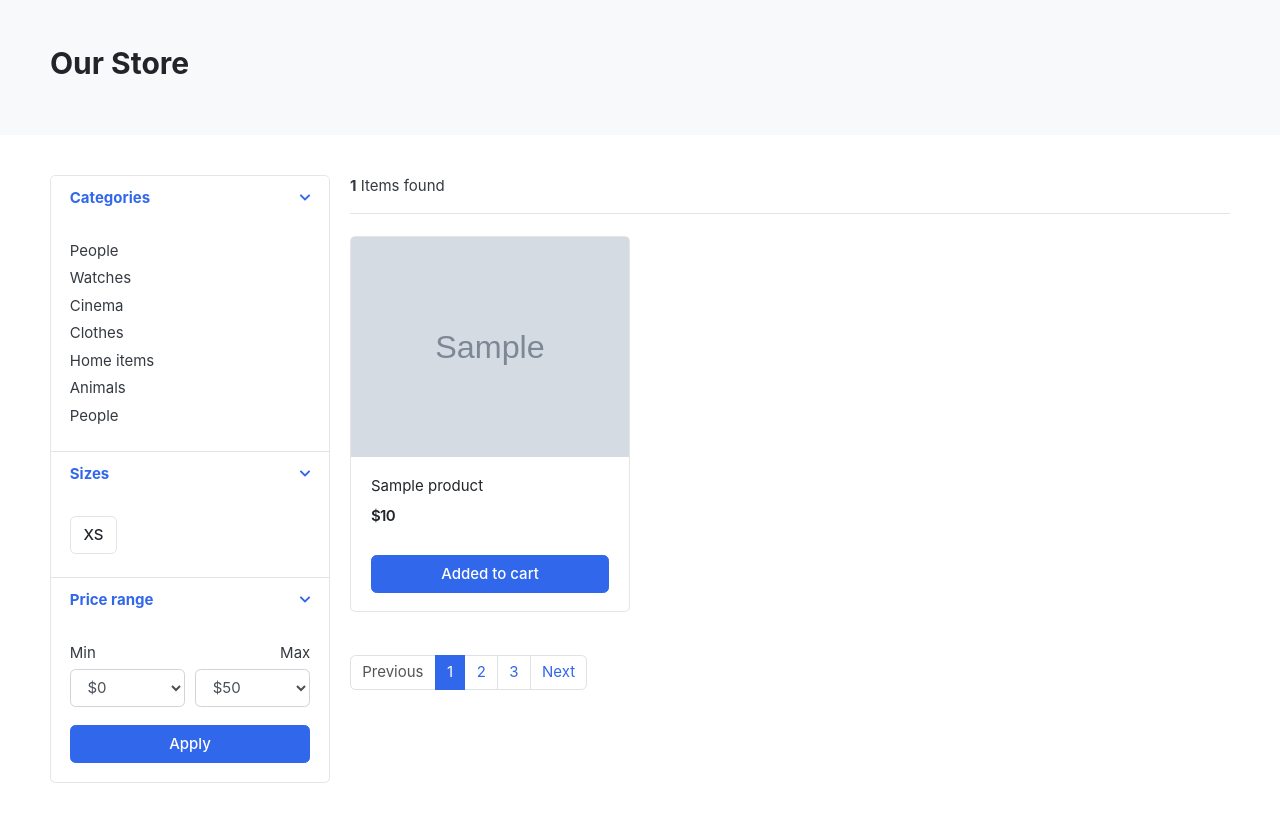
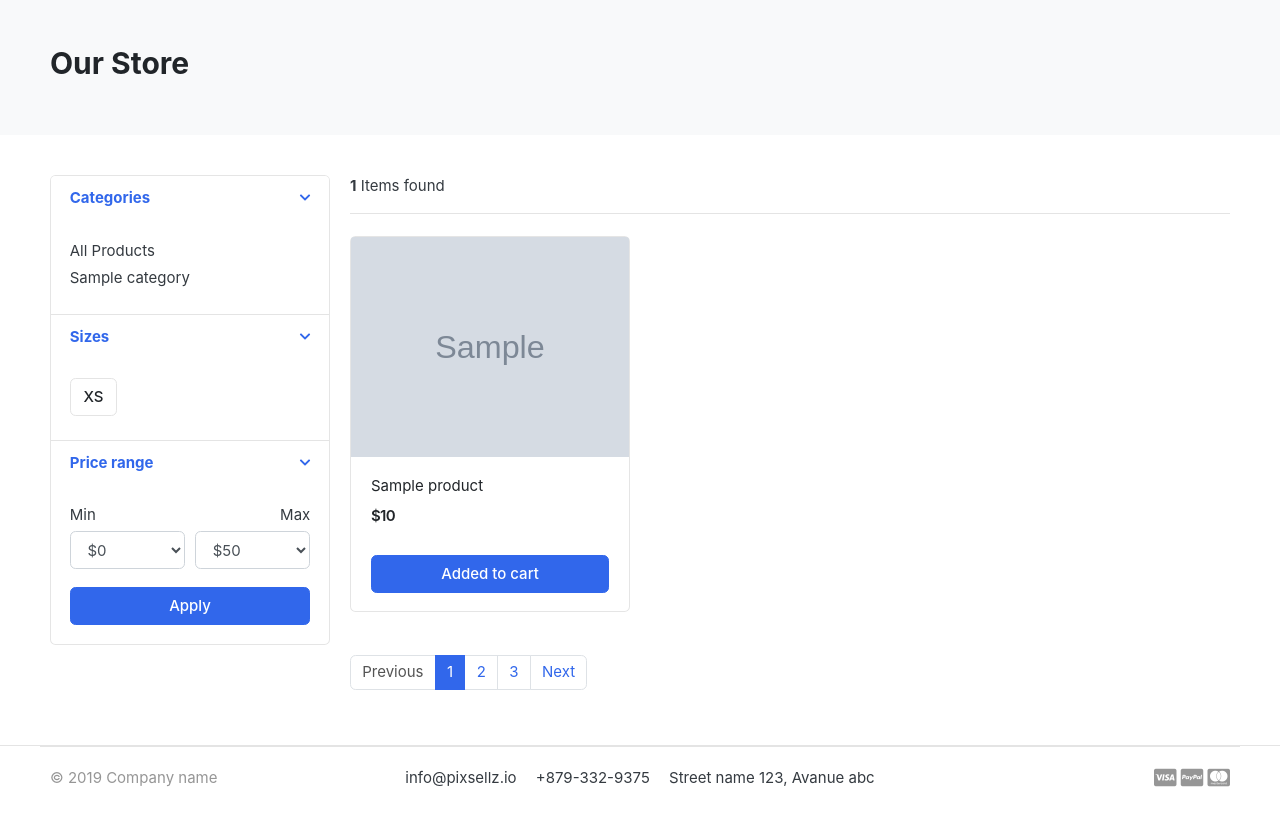
Before and after one commit to marouane-youssfi10/ecommerce, a Django app: template templates/store/store.html in a window 1280 px wide. Shown: the part 124-947 px from the top of the page. After the commit the page ends 911 px from the top, so only its background shows below. Run offline with Django 3.2, Linux system fonts and the light colour scheme; the template is opened without the code that fills it: most values are stand-ins (such as "Sample title", 1, 10 or a date in 2020); grey boxes marked "Sample" are stand-in pictures; some libraries are stand-ins or nearby versions; some web fonts are replaced.

Commit message:
display categories in the store page

```diff
--- a/templates/includes/navbar.html
+++ b/templates/includes/navbar.html
@@ -41,6 +41,7 @@
 				return dict(links=links)
     		-->
 			<div class="dropdown-menu">
+				<a class="dropdown-item" href="#"> 	All Products </a>
 				{% for category in links %}
 					<a class="dropdown-item" href="{{ category.get_url }}">{{ category.category_name }} </a>
 				{% endfor %}
--- a/templates/store/store.html
+++ b/templates/store/store.html
@@ -27,17 +27,12 @@
             </header>
             <div class="filter-content collapse show" id="collapse_1" style="">
                 <div class="card-body">
-
                     <ul class="list-menu">
-                    <li><a href="#">People  </a></li>
-                    <li><a href="#">Watches </a></li>
-                    <li><a href="#">Cinema  </a></li>
-                    <li><a href="#">Clothes  </a></li>
-                    <li><a href="#">Home items </a></li>
-                    <li><a href="#">Animals</a></li>
-                    <li><a href="#">People </a></li>
+                        <li><a href=""> All Products  </a></li>
+                        {% for category in links %}
+                            <li><a href="{{ category.get_url }}">{{ category.category_name }}  </a></li>
+                        {% endfor %}
                     </ul>
-
                 </div> <!-- card-body.// -->
             </div>
         </article> <!-- filter-group  .// -->
```
Also changed, not shown: category/models.py (line endings or trailing spaces).
